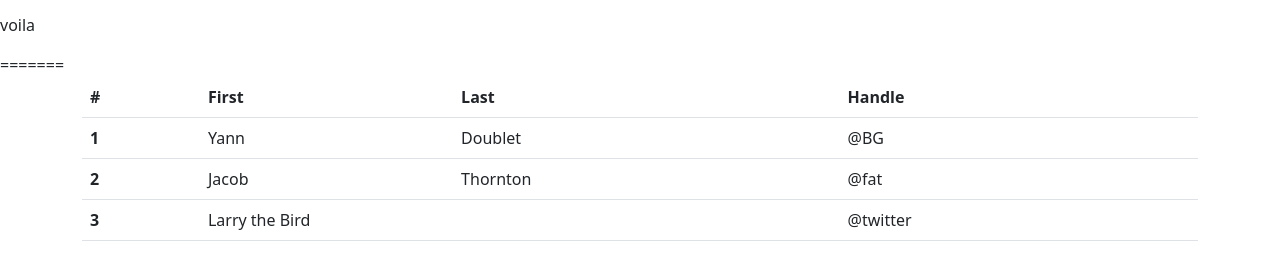
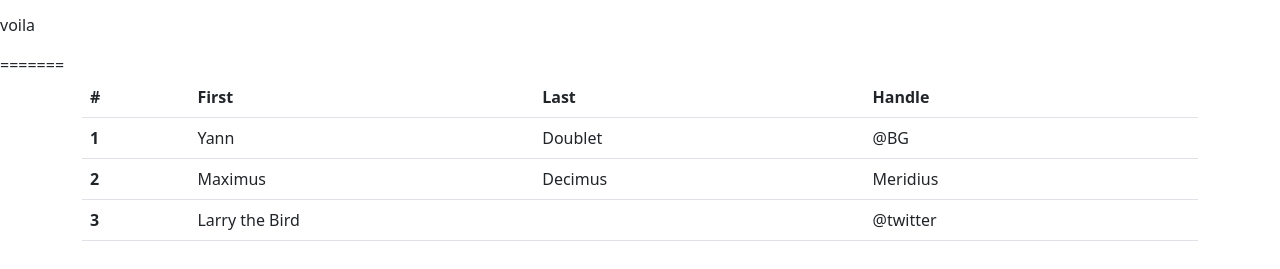
Before and after one commit to FuriiaGeek/dwwm28, a plain HTML site: page index.html in a window 1280 px wide. Shown: the part 107-376 px from the top of the page. Drawn offline with nearby package versions, Linux system fonts and the light colour scheme.

Commit message:
max save3

```diff
--- a/index.html
+++ b/index.html
@@ -40,9 +40,9 @@
           </tr>
           <tr>
             <th scope="row">2</th>
-            <td>Jacob</td>
-            <td>Thornton</td>
-            <td>@fat</td>
+            <td>Maximus</td>
+            <td>Decimus</td>
+            <td>Meridius</td>
           </tr>
           <tr>
             <th scope="row">3</th>
```
